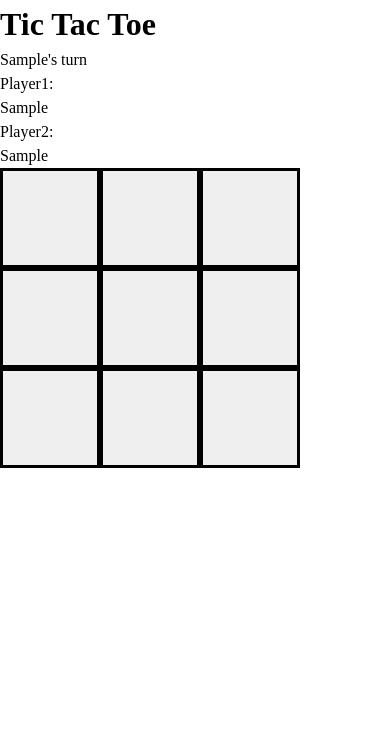
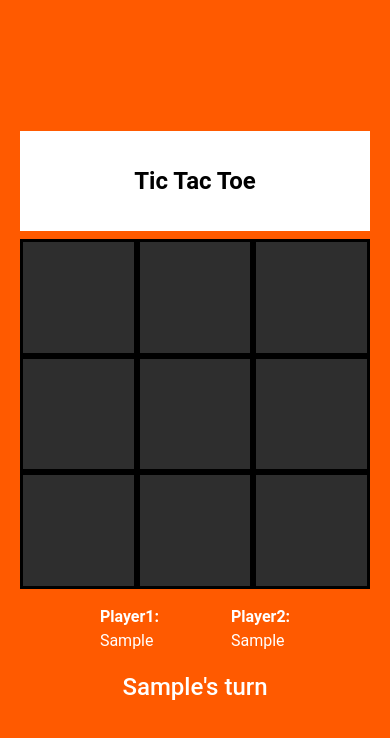
Before and after one commit to ALindmae/tic-tac-toe-game-odin, a plain HTML site: page index.html in a window 390 px wide. Both pictures are taken after typing "Sample", "Sample" into the empty fields and a click on the button "Start Game". Drawn offline with Linux system fonts and the light colour scheme.

Commit message:
Improve UI layout and game logic
Refactor game logic:
- Replace determineWinner with a unified getResult function
- Update playRound to always return the round outcome
- Expose resetTurn from gameController
- Add support for reset and new game buttons with event listeners
- Replace body-based rendering with a new .app-container root
- Update rendering structures for menu, game, board, and status

Revamp UI and styling:
- Add global font-family and centered full-screen layout
- Introduce .app-container and .game-header components
- Redesign the game menu with improved spacing and typography
- Replace fixed board sizing with responsive 1fr grid + aspect-ratio squares
- Add new styles for player display and status messaging
- Update button styles for consistency and responsiveness
- Remove legacy container and grid sizing styles

```diff
--- a/index.html
+++ b/index.html
@@ -8,6 +8,8 @@
     <script src="./javascript.js" defer></script>
 </head>
 <body>
+    <div class="container app-container">
 
+    </div>
 </body>
 </html>
--- a/javascript.js
+++ b/javascript.js
@@ -50,14 +50,20 @@ const gameController = (function () {
     return false;
   }
 
-  const determineWinner = () => {
-    let winner = findMatch(players.player1.getSymbol())
-    ? players.player1.getName()
-    : findMatch(players.player2.getSymbol())
-      ? players.player2.getName()
-      : null;
+  const getResult = () => {
+    if (findMatch(players.player1.getSymbol())) {
+      return `${players.player1.getName() || "Player 1"} won!`;
+    }
 
-    return winner;
+    if (findMatch(players.player2.getSymbol())) {
+      return `${players.player2.getName() || "Player 2"} won!`;
+    }
+
+    if (!gameBoard.getBoard().includes("")) {
+      return "Tie!";
+    }
+
+    return null;
   }
 
   const turnController = (function () {
@@ -79,8 +85,8 @@ const gameController = (function () {
   const playRound = (square) => {
     gameBoard.recordTurn(square, turnController.getTurn());
     turnController.toggleTurn();
-    if (determineWinner()) return determineWinner();
-    else if (!(gameBoard.getBoard().includes(""))) return "Tie!";
+
+    return getResult();
   };
 
   return { playRound, newGame, getTurn: turnController.getTurn, resetTurn: turnController.resetTurn };
@@ -88,7 +94,7 @@ const gameController = (function () {
 
 
 const displayController = (function () {
-  const body = document.querySelector('body');
+  const container = document.querySelector('.app-container');
 
   renderMenu();
 
@@ -101,14 +107,13 @@ const displayController = (function () {
   });
 
   addGlobalEventListener('click', '.board__square', (e) => {
-    let winner = gameController.playRound(e.target.dataset.square);
+    let result = gameController.playRound(e.target.dataset.square);
     renderBoard();
     displayTurn();
-    if (winner) {
-      renderGameOver(winner);
-      let board = body.querySelector('.board');
+    if (result) {
+      renderGameOver(result);
+      let board = container.querySelector('.board');
       board.classList.add('disabled');
-      console.log(board);
     }
   });
 
@@ -126,17 +131,17 @@ const displayController = (function () {
   });
 
   function addGlobalEventListener (type, selector, callback) {
-    body.addEventListener(type, (e) => {
+    container.addEventListener(type, (e) => {
       if (e.target.matches(selector)) callback(e);
     })
   };
 
   function renderMenu () {
     menuHTML = `
-        <div class="container menu-container">
-            <h1>Tic Tac Toe</h1>
+            <div class="game-header container">
+              <h1>Tic Tac Toe</h1>
+            </div>
             <form action="">
-                <div class="form__row">
                     <div class="form__input-group">
                         <label for="player1-input"> Player 1 name </label>
                         <input id="player1-input" type="text" name="player1" placeholder="Insert name">
@@ -145,13 +150,11 @@ const displayController = (function () {
                         <label for="player2-input" placeholder="Insert name"> Player 2 name </label>
                         <input id="player2-input" type="text" name="player2" placeholder="Insert name">
                     </div>
-                </div>
                 <button class="form__button--submit" type="submit"> Start Game </button>
             </form>
-        </div>
       `;
 
-      body.innerHTML = menuHTML;
+      container.innerHTML = menuHTML;
   };
 
   function updatePlayerNames (e) {
@@ -164,17 +167,20 @@ const displayController = (function () {
 
   function renderGame () {
     gameHTML = `
-      <div class="container game-container">
+      <div class="game-header container">
         <h1> Tic Tac Toe </h1>
-        <div class="game-container__display-updates"> </div>
-        <div class="game-container__display-players">
-            <div data-player="1"> Player1: <p> ${players.player1.getName()} </p> </div>
-            <div data-player="2"> Player2: <p> ${players.player2.getName()} </p> </div>
-        </div>
       </div>
-      <div class="board"> </div>`;
+        <div class="board"> </div>
+        <div class="container game-display">
+          <div class="game-display__players">
+              <div class="game-display__player-name" data-player="1"> Player1: <p> ${players.player1.getName()} </p> </div>
+              <div class="game-display__player-name" data-player="2"> Player2: <p> ${players.player2.getName()} </p> </div>
+          </div>
+          <div class="game-display__status"> </div>
+        </div>`;
 
-    body.innerHTML = gameHTML;
+
+    container.innerHTML = gameHTML;
     renderBoard();
     };
 
@@ -188,23 +194,28 @@ const displayController = (function () {
       boardElement.innerHTML = squaresHTML;
     }
 
-  function renderGameOver(winner) {
-    let updatesDisplay = body.querySelector(".game-container__display-updates");
-    updatesDisplay.textContent = winner + " " + "won!";
+  function renderGameOver(result) {
+    let gameDisplay = container.querySelector(".game-display");
+    let status = gameDisplay.querySelector(".game-display__status");
+    status.textContent = result;
 
-    let gameOptionsHTML = `    <div class="game-options">
+    let gameOptionsHTML = `
+    <div class="game-display__options">
         <button class="button button--reset"> Reset </button>
         <button class="button button--new-game"> New Game </button>
     </div>`;
 
-    updatesDisplay.innerHTML += gameOptionsHTML;
+    gameDisplay.innerHTML += gameOptionsHTML;
   }
 
   function displayTurn() {
-    let updatesDisplay = body.querySelector(".game-container__display-updates");
-    let userName = Object.values(players).find((player) => player.getSymbol() == gameController.getTurn()).getName();
-    let displayTurnHTML = userName + "'s" + " " + "turn"
-    updatesDisplay.innerHTML = displayTurnHTML;
+    let userName;
+    for (const [key, value] of Object.entries(players)) {
+      if (value.getSymbol() == gameController.getTurn()) userName = value.getName() || key;
+    }
+    let statusDisplay = container.querySelector(".game-display__status");
+    let displayText = `${userName}'s turn`;
+    statusDisplay.innerHTML = displayText;
   };
 
 })();
--- a/styles.css
+++ b/styles.css
@@ -17,6 +17,7 @@
 body {
   line-height: 1.5;
   -webkit-font-smoothing: antialiased;
+  font-family: Roboto, system-ui, -apple-system, BlinkMacSystemFont, 'Segoe UI', Oxygen, Ubuntu, Cantarell, 'Open Sans', 'Helvetica Neue', sans-serif;
 }
 
 img, picture, video, canvas, svg {
@@ -43,22 +44,143 @@ h1, h2, h3, h4, h5, h6 {
   isolation: isolate;
 }
 
-/* Variables */
 
+/* Genral CSS */
 
-/* CSS */
-
-.board {
-    display: grid;
-    grid-template-columns: 100px 100px 100px;
-    grid-auto-rows: 100px;
+body {
+display: flex;
+justify-content: center;
+align-items: center;
+height: 100vh;
+width: 100vw;
+background-color: #FF5A00;
 }
 
-.board__square {
-    border: solid black;
-    border-collapse: collapse;
+.app-container {
+  height: auto;
+  width: 350px;
+  color: white;
+  display: flex;
+  flex-direction: column;
+  align-items: center;
+  gap: 0.5rem;
+}
+
+.game-header {
+  background-color: white;
+  width: 100%;
+  max-width: auto;
+  height: auto;
+  color: black;
+}
+
+h1 {
+  font-size: clamp(1.5rem, 1.5vw + 1rem, 2.4rem);
+  color: rgb(0, 0, 0);
+  margin: 2rem;
+  text-align: center;
+}
+
+button {
+  padding: 0.4rem 1.3rem;
+  border: none;
+  font-weight: bold;
+  font-size: clamp(0.9rem, 0.4vw + 0.8rem, 1.1rem);
+  cursor: pointer;
 }
 
 .disabled {
   pointer-events: none;
 }
+
+
+/* Game Menu CSS */
+
+form {
+  padding: 3rem 1rem;
+  display: flex;
+  flex-direction: column;
+  justify-content: center;
+  align-items: center;
+  gap: 1rem;
+  background-color: black;
+  height: 100%;
+  width: 100%;
+}
+
+.form__input-group {
+  display: flex;
+  flex-direction: column;
+}
+
+input {
+  background-color: #ffffff;
+  border: none;
+  box-shadow: none;
+  padding: 0.3rem 0.5rem;
+  font-size: clamp(1rem, 0.5vw + 0.8rem, 1.125rem);
+}
+
+::placeholder {
+  color: #000000;
+}
+
+label {
+  font-size: clamp(0.8rem, 0.3vw + 0.7rem, 1rem);
+  font-weight: 500;
+}
+
+.form__button--submit {
+  background-color: #ffffff;
+  color: rgb(0, 0, 0);
+  margin-top: 0.2rem;
+}
+
+
+/* Game CSS */
+
+.board {
+  height: max-content;
+  width: 100%;
+    display: grid;
+    grid-template-columns: 1fr 1fr 1fr;
+    grid-auto-rows: 1fr;
+    background-color: black;
+}
+
+.board__square {
+    background-color: rgb(46, 46, 46);
+    margin: 3px;
+    aspect-ratio: 1 / 1;
+    color: white;
+    font-size: 3rem;
+}
+
+.game-display {
+  width: 100%;
+  height: auto;
+  padding: 0.5rem;
+  display: flex;
+  flex-direction: column;
+  align-items: center;
+  gap: 1rem;
+}
+
+.game-display__players {
+  display: flex;
+  justify-content: space-evenly;
+  width: 100%;
+}
+
+.game-display__player-name {
+  font-weight: bold;
+}
+
+.game-display__player-name p {
+  font-weight: normal;
+}
+
+.game-display__status {
+  font-size: 1.5rem;
+  font-weight: 500;
+}
```
